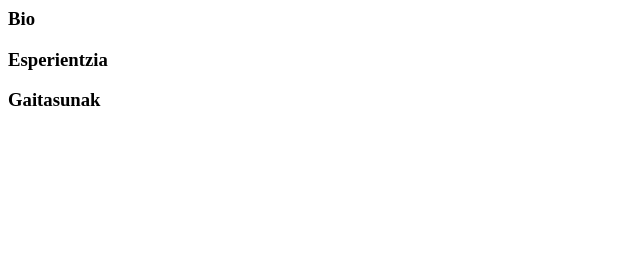
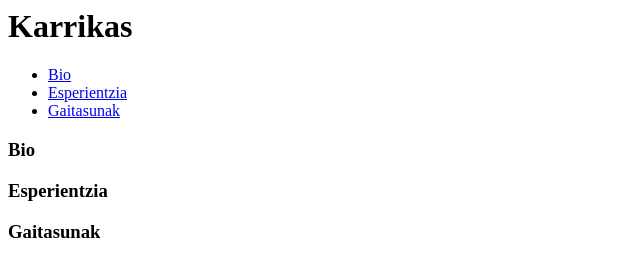
Before and after one commit to karrikas/web, a plain HTML site: page index.html in a window 1280 px wide. Shown: the whole page, without its empty margins (0-640 px from the left). Drawn offline with Linux system fonts and the light colour scheme.

Commit message:
Update index.html

```diff
--- a/index.html
+++ b/index.html
@@ -1,17 +1,28 @@
-<html>
+<html lang="en-US">
   <head>
+    <meta charset="UTF-8">
+    <meta name="viewport" content="width=device-width,initial-scale=1">
     <title>Freelance coder - karrikas</title>
   </head>
   <body>
-    <header></header>
+    <header>
+      <h1>Karrikas</h1>
+      <nav>
+        <ul>
+          <li><a href="#bio">Bio</a></li>
+          <li><a href="#esperientzia">Esperientzia</a></li>
+          <li><a href="#gaitusunak">Gaitasunak</a></li>
+        </ul>
+      </nav>
+    </header>
     <section>
-      <article>
+      <article id="#bio">
         <h1>Bio</h1>
       </article>
-      <article>
+      <article id="#esperientzia">
         <h1>Esperientzia</h1>
       </article>
-      <article>
+      <article id="#gaitusunak">
         <h1>Gaitasunak</h1>
       </article>
     </section>
```
